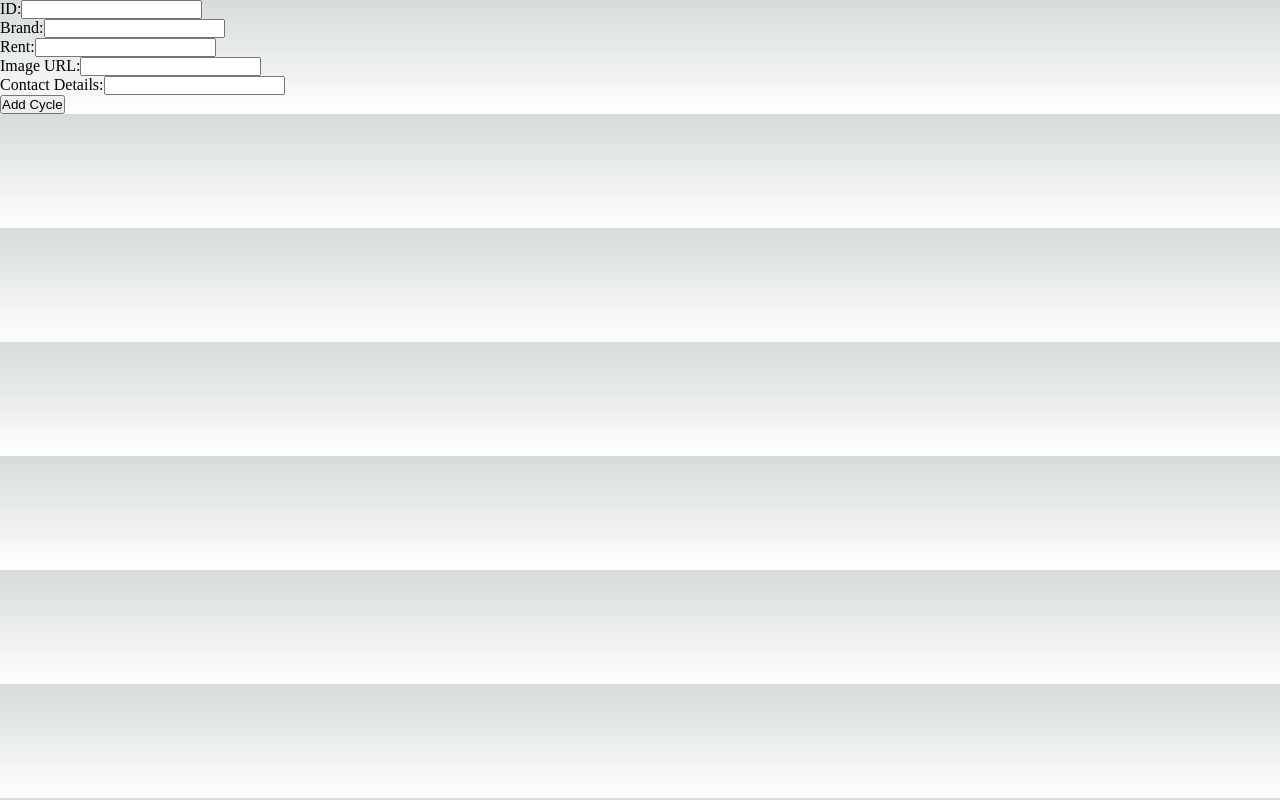
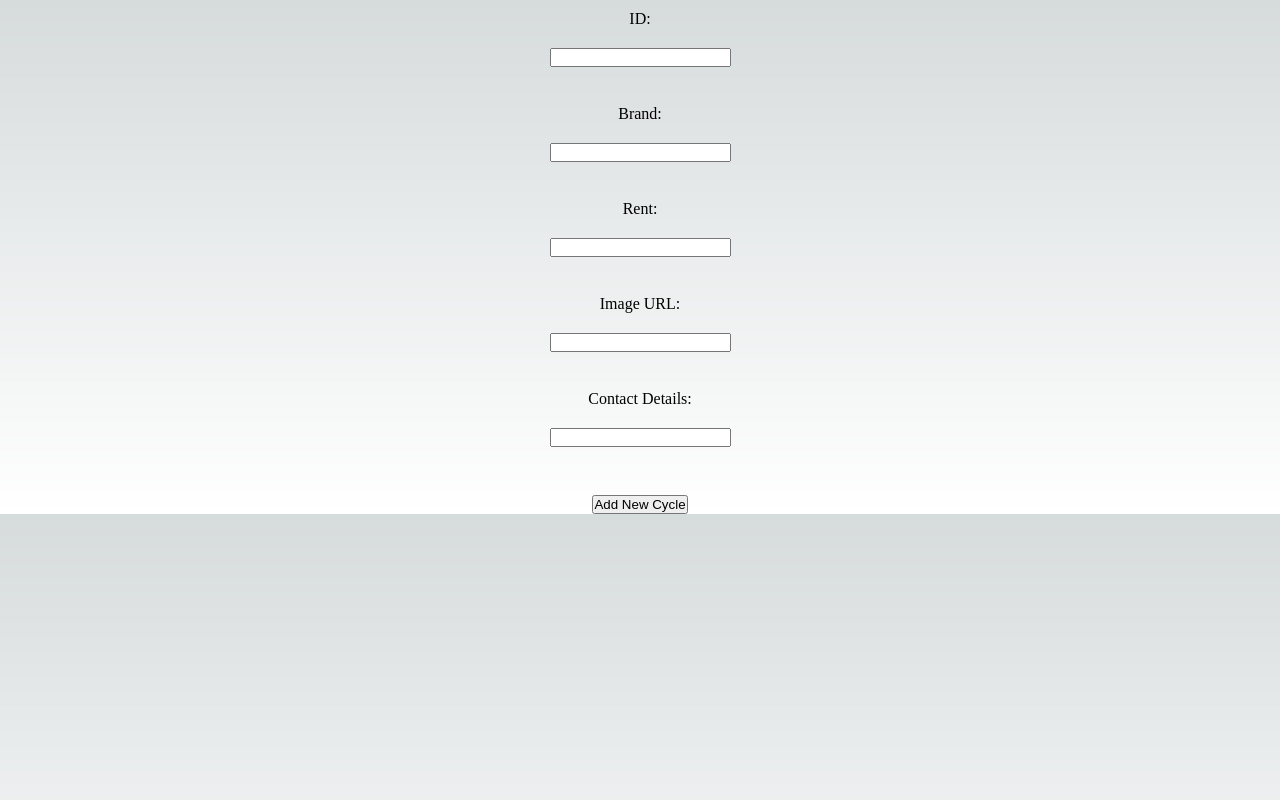
Before and after one commit to Project-Greenpath/greenpath_new, a Next.js app: page /addcycle in a window 1280 px wide. Built offline with nearby package versions, Linux system fonts and the light colour scheme.

Commit message:
feat(style): add css styles to add cycle page

```diff
--- a/pages/addcycle.js
+++ b/pages/addcycle.js
@@ -25,10 +25,46 @@ export default function AddCycle() {
         }
     }
 
+    const formStyles = {
+        display: 'flex',
+        flexDirection: 'column',
+        alignItems: 'center',
+        width: '50%',
+        margin: '0 auto',
+    };
+
+    const labelInputStyles = {
+        margin: '10px 0',
+    };
+
+    const buttonStyles = {
+        marginTop: '20px',
+    };
+
+
     return (
         <form onSubmit={handleSubmit}>
             {error && <p>{error}</p>}
-            <label htmlFor="id">ID:</label>
+            <form style={formStyles}>
+                <label style={labelInputStyles} htmlFor="id">ID:</label>
+                <input style={labelInputStyles} type="text" name="id" onChange={handleChange} />
+                <br />
+                <label style={labelInputStyles} htmlFor="brand">Brand:</label>
+                <input style={labelInputStyles} type="text" name="brand" onChange={handleChange} />
+                <br />
+                <label style={labelInputStyles} htmlFor="rent">Rent:</label>
+                <input style={labelInputStyles} type="text" name="rent" onChange={handleChange} />
+                <br />
+                <label style={labelInputStyles} htmlFor="image">Image URL:</label>
+                <input style={labelInputStyles} type="text" name="image" onChange={handleChange} />
+                <br />
+                <label style={labelInputStyles} htmlFor="description">Contact Details:</label>
+                <input style={labelInputStyles} type="text" name="description" onChange={handleChange} />
+                <br />
+                <button style={buttonStyles} type="submit">Add New Cycle</button>
+            </form>
+
+            {/* <label htmlFor="id">ID:</label>
             <input type="text" name="id" onChange={handleChange} />
             <br />
             <label htmlFor="brand">Brand:</label>
@@ -43,7 +79,8 @@ export default function AddCycle() {
             <label htmlFor="description">Contact Details:</label>
             <input type="text" name="description" onChange={handleChange} />
             <br />
-            <button type="submit">Add Cycle</button>
+            <button type="submit">Add Cycle</button> */}
+
         </form>
     );
 }
```
